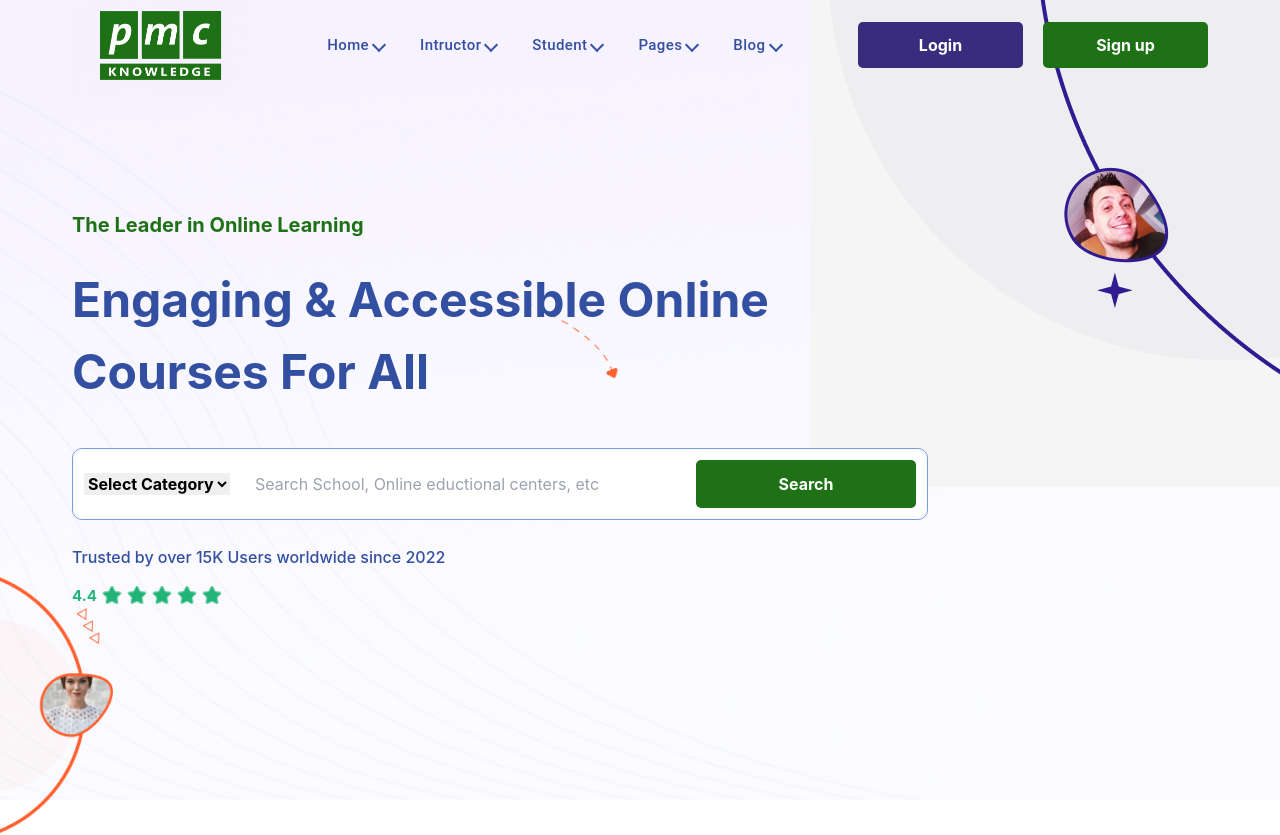
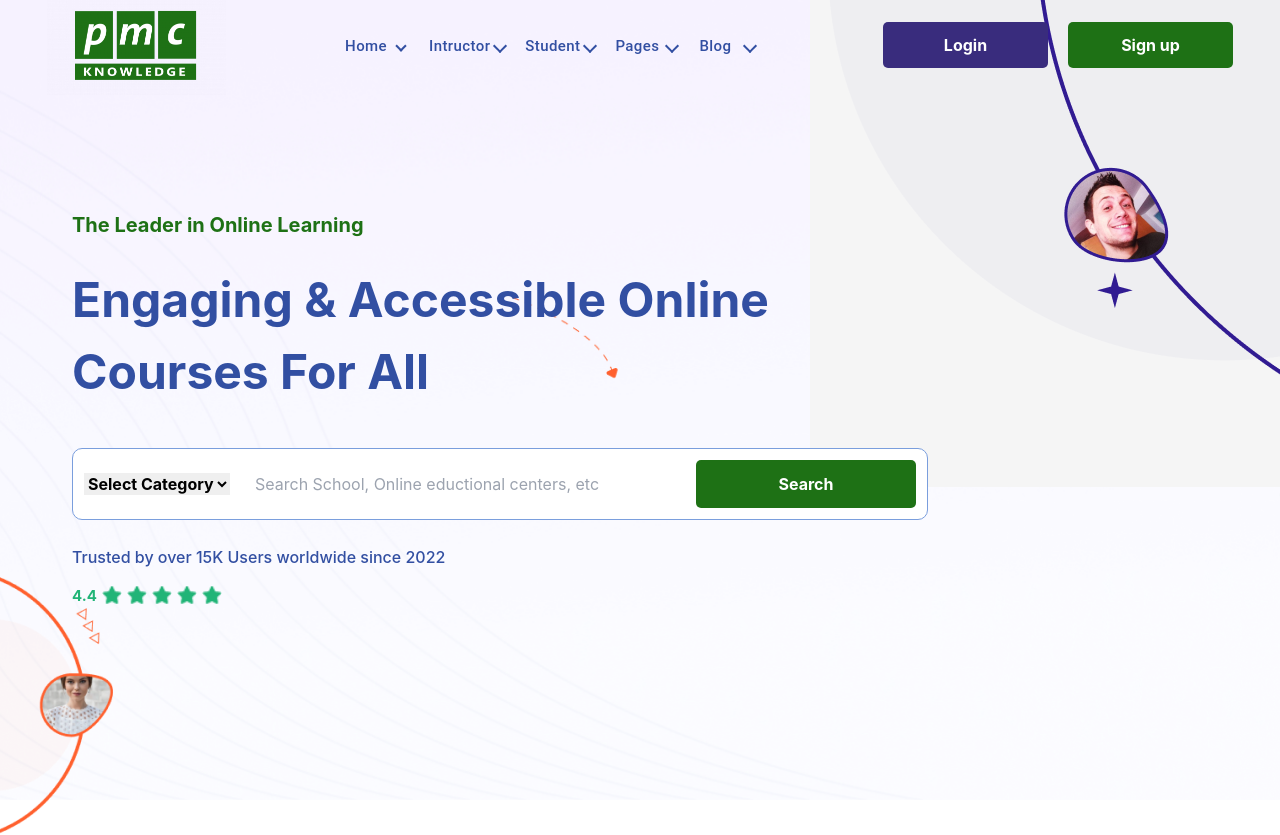
Before and after one commit to TuyenPhamm/PMC_Courses, a React (Create React App) app: page / in a window 1280 px wide. Shown: the top 835 px of the page. Built offline with nearby package versions, Linux system fonts and the light colour scheme.

Commit message:
pushcode

```diff
--- a/src/dreampage/dreampage.tsx
+++ b/src/dreampage/dreampage.tsx
@@ -73,7 +73,7 @@ const DreamPage = () => {
                     {['Home ', 'Instructor', 'Student', 'Page', 'Blog', 'Login / Signup'].map((text, index) => (
                         <ListItem className='text-[#fff] bg-[#F66962] ' key={text} disablePadding>
                             <ListItemButton>
-                                <ListItemText primary={text} />
+                                <ListItemText className='text-[15px] font-medium leading-[70px]' primary={text} />
                                 <ListItemIcon>
                                     <img src={down} alt="" />
                                 </ListItemIcon>
@@ -145,7 +145,7 @@ const DreamPage = () => {
                 </div>
                 <div className='z-10 absolute  max-600:px-[12px]' >
                     <div className=''>
-                        <div className=' max-600:px-[0]  h-[70px] pt-[20px] mx-[300px] max-1618:mx-[72px] max-769:mx-[12px] max-426:mx-0 flex items-center justify-between '>
+                        <div className=' max-600:px-[0]  h-[70px] pt-[20px] mx-[300px] max-1618:mx-[47px]  max-769:mx-[12px] max-426:mx-0 flex items-center justify-between '>
                             <div className='flex  max-600:w-[100%]'>
                                 <button>
                                     <div className=' absolute 900:hidden text-white py-0'>
@@ -164,12 +164,12 @@ const DreamPage = () => {
                                     </div>
                                     <img className=' pr-[30px] 900:hidden ' src={link} alt="menu" />
                                 </button>
-                                <img className='mx-auto relative h-[100px] max-600:h-[80px]' src={logo} alt="logo" />
+                                <img className='mx-auto  relative h-[100px] max-600:h-[80px]' src={logo} alt="logo" />
                             </div>
-                            <div className=' text-textColor text-[15px] flex flex-wrap gap-[20px] max-1040:text-[13px] max-900:hidden'>
+                            <div className=' text-textColor text-[15px] flex justify-between gap-[20px] max-1040:text-[13px] max-900:hidden'>
                                 <div className=' '>
                                     <ThemeProvider theme={theme}>
-                                        <Button
+                                        <Button className='p-0 my-auto'
                                             id="menubutton1"
                                             aria-owns={open ? "simple-menu1" : undefined}
                                             aria-haspopup="true"
@@ -178,7 +178,7 @@ const DreamPage = () => {
                                             style={{ zIndex: 1301 }}
                                         >
                                             <span className='text-textColor normal-case text-[15px] font-medium leading-[120%] pr-[5px]'>Home</span>
-                                            <div className="my-auto mx-auto border-textColor h-[10px] w-[10px] border-b-2 border-r-2 transform rotate-45 "></div>
+                                            <div className="my-auto mx-auto border-textColor h-[8px] w-[8px] border-b-2 border-r-2 transform rotate-45 "></div>
                                         </Button>
                                         <Menu className='p-[20px]'
                                             id="simple-menu1"
@@ -201,7 +201,7 @@ const DreamPage = () => {
                                 </div>
                                 <div className=' '>
                                     <ThemeProvider theme={theme}>
-                                        <Button
+                                        <Button className='p-0 my-auto'
                                             id="menubutton2"
                                             aria-owns={open ? "simple-menu2" : undefined}
                                             aria-haspopup="true"
@@ -233,7 +233,7 @@ const DreamPage = () => {
                                 </div>
                                 <div className=' '>
                                     <ThemeProvider theme={theme}>
-                                        <Button
+                                        <Button className='p-0 my-auto'
                                             id="menubutton3"
                                             aria-owns={open ? "simple-menu3" : undefined}
                                             aria-haspopup="true"
@@ -265,7 +265,7 @@ const DreamPage = () => {
                                 </div>
                                 <div className=' '>
                                     <ThemeProvider theme={theme}>
-                                        <Button
+                                        <Button className='p-0 my-auto'
                                             id="menubutton4"
                                             aria-owns={open ? "simple-menu4" : undefined}
                                             aria-haspopup="true"
@@ -297,7 +297,7 @@ const DreamPage = () => {
                                 </div>
                                 <div className=' '>
                                     <ThemeProvider theme={theme}>
-                                        <Button
+                                        <Button className='p-0 my-auto'
                                             id="menubutton5"
                                             aria-owns={open ? "simple-menu5" : undefined}
                                             aria-haspopup="true"
@@ -673,7 +673,7 @@ const DreamPage = () => {
                             <div className='grid grid-cols-2 pt-[50px] max-426:pt-[20px] max-900:grid-cols-1 '>
                                 <div className='my-auto text-right pr-[90px] max-1025:pr-[60px] max-900:pr-0 max-900:text-center'>
                                     <h1 className='text-[#5C5C5C] text-[36px] font-bold leading-[120%] max-1025:text-[24px] max-600:text-[20px] pb-[25px]'>Award Winning Course Management</h1>
-                                    <p className='text-[16px] max-1025:text-[14px] max-600:px-0 max-769:p-[12px] max-426:p-0 max-600:text-[14px]'>Lorem ipsum dolor sit amet, consectetur adipiscing elit. Quam dolor
+                                    <p className='text-[16px] max-1025:text-[14px] max-600:px-0 max-769:p-[12px] max-426:p-0 max-600:text-[14px]  max-426:pb-[25px]'>Lorem ipsum dolor sit amet, consectetur adipiscing elit. Quam dolor
                                         fermentum massa viverra congue proin. A volutpat eget ultrices
                                         velit nunc orci. Commodo quis integer a felis ac vel mauris a morbi.
                                         Scelerisque nunc accumsan elementum aenean nisl lacinia. Congue
@@ -694,7 +694,7 @@ const DreamPage = () => {
                                 <div className='my-auto text-left px-[55px] max-769:px-0 max-900:order-1 max-900:text-center max-426:p-0 '>
                                     <h1 className='text-[#5C5C5C] text-[36px] font-bold leading-[120%] max-1025:text-[24px] max-600:text-[20px] pb-[25px]'>Award Winning Course
                                         Management</h1>
-                                    <p className='text-[16px] max-1025:text-[14px] max-600:text-[14px] max-769:p-[12px] max-426:p-0'>Lorem ipsum dolor sit amet, consectetur adipiscing elit. Quam
+                                    <p className='text-[16px] max-1025:text-[14px] max-600:text-[14px] max-769:p-[12px] max-426:p-0 max-426:pb-[25px]'>Lorem ipsum dolor sit amet, consectetur adipiscing elit. Quam
                                         dolor fermentum massa viverra congue proin. A volutpat eget
                                         ultrices velit nunc orci. Commodo quis integer a felis ac vel
                                         mauris a morbi. Scelerisque nunc accumsan elementum aenean
@@ -707,7 +707,7 @@ const DreamPage = () => {
                                 <div className='my-auto text-right pr-[90px] max-1025:pr-[60px] max-900:pr-0 '>
                                     <h1 className='text-[#5C5C5C] text-[36px] max-1025:text-[24px] max-900:text-center font-bold leading-[120%] max-600:text-[20px] pb-[25px]'>Certification for solid
                                         development of your Carrer</h1>
-                                    <p className='text-[16px] max-1025:text-[14px] text-center max-600:text-[14px] max-769:p-[12px] max-426:p-0'>Lorem ipsum dolor sit amet, consectetur adipiscing elit. Quam dolor
+                                    <p className='text-[16px] max-1025:text-[14px] text-center max-600:text-[14px] max-769:p-[12px] max-426:p-0 max-426:pb-[25px]'>Lorem ipsum dolor sit amet, consectetur adipiscing elit. Quam dolor
                                         fermentum massa viverra congue proin. A volutpat eget ultrices
                                         velit nunc orci. Commodo quis integer a felis ac vel mauris a morbi.
                                         Scelerisque nunc accumsan elementum aenean nisl lacinia. Congue
@@ -767,7 +767,7 @@ const DreamPage = () => {
                                     </div>
                                     <h1 className='text-[#324FA2] text-[20px] font-bold leading-[120%] mt-[15px] mb-[10px] max-1025:h-[96px] max-769:h-auto max-426:text-[18px]'>Wordpress for Beginners - Master Wordpress Quickly</h1>
                                     <div className=' max-460:hidden w-[100%] flex text-[14px] text-[#22100D] font-medium leading-[150%]'>
-                                        <img className='pr-[8px] w-[30px] h-[30px]' src={time2} alt="" />
+                                        <img className='pr-[8px] w-[30px] h-[25px]' src={time2} alt="" />
                                         <p className='my-auto '>6hr 30min</p>
                                     </div>
                                     <div className='flex justify-between pt-[36px] max-1025:pt-[10px]'>
@@ -789,7 +789,7 @@ const DreamPage = () => {
                                     </div>
                                     <h1 className='text-[#324FA2] text-[20px] font-bold leading-[120%] mt-[15px] mb-[10px] max-1025:h-[96px] max-769:h-auto max-426:text-[18px]'>C# Developers Double Your Coding Speed with Visual Studio</h1>
                                     <div className=' max-460:hidden w-[100%] flex text-[14px] text-[#22100D] font-medium leading-[150%]'>
-                                        <img className='pr-[8px] w-[30px] h-[30px]' src={time2} alt="" />
+                                        <img className='pr-[8px] w-[30px] h-[25px]' src={time2} alt="" />
                                         <span className='my-auto'>6hr 30min</span>
                                     </div>
                                     <div className='flex justify-between pt-[36px] max-1025:pt-[10px]'>
@@ -811,7 +811,7 @@ const DreamPage = () => {
                                     </div>
                                     <h1 className='text-[#324FA2] text-[20px] font-bold leading-[120%] mt-[15px] mb-[10px] max-1025:h-[96px] max-769:h-auto max-426:text-[18px]'>Learn Angular Fundamentals From beginning to advance lavel</h1>
                                     <div className='max-460:hidden w-[100%] flex text-[14px] text-[#22100D] font-medium leading-[150%]'>
-                                        <img className='pr-[8px] w-[30px] h-[30px]' src={time2} alt="" />
+                                        <img className='pr-[8px] w-[30px] h-[25px]' src={time2} alt="" />
                                         <span className='my-auto'>6hr 30min</span>
                                     </div>
                                     <div className='flex justify-between pt-[36px] max-1025:pt-[10px]'>
@@ -833,7 +833,7 @@ const DreamPage = () => {
                                     </div>
                                     <h1 className='text-[#324FA2] text-[20px] font-bold leading-[120%] mt-[15px] mb-[10px] max-1025:h-[96px] max-769:h-auto max-426:text-[18px]'>Build Responsive Real World Websites with HTML5 and CSS3</h1>
                                     <div className='max-460:hidden w-[100%] flex text-[14px] text-[#22100D] font-medium leading-[150%]'>
-                                        <img className='pr-[8px] w-[30px] h-[30px]' src={time2} alt="" />
+                                        <img className='pr-[8px] w-[30px] h-[25px]' src={time2} alt="" />
                                         <span className='my-auto'>6hr 30min</span>
                                     </div>
                                     <div className='flex justify-between pt-[36px] max-1025:pt-[10px]'>
@@ -848,9 +848,9 @@ const DreamPage = () => {
                             <img className='pl-[9px]' src={right} alt="" />
                         </button>
                     </div>
-                    <div className='px-[300px] py-[60px] max-426:pt-[20px] max-600:pb-[60px]  max-1618:px-[72px] max-1025:px-[60px] max-769:px-[12px] max-600:px-[0] grid grid-cols-2 max-1040:grid-cols-1 gap-[24px]'>
-                        <img className='h-[100%] max-1040:mx-auto rounded-[10px]' src={feature} alt="" />
-                        <div className='p-[20px] max-600:p-0 max-w-[783px]'>
+                    <div className=' p-[12px] py-[60px] max-426:pt-[20px] max-600:pb-[60px]   max-600:px-[0] grid grid-cols-2 max-1040:grid-cols-1 gap-[24px]'>
+                        <img className='h-[777px] max-600:h-[500px]  w-full object-left object-cover max-1040:mx-auto rounded-[10px]' src={feature} alt="" />
+                        <div className='p-[30px] max-600:p-0 '>
                             <h1 className='text-[#5C5C5C] text-[32px] font-bold leading-[120%] max-600:text-[20px]'>Want to share your knowledge?</h1>
                             <h1 className='text-[#5C5C5C] text-[32px] font-bold leading-[120%] max-600:text-[20px]'>Join us a Mentor</h1>
                             <p className='pt-[25px] text-[#292929] text-[16px] font-normal leading-[150%] max-769:text-[14px]'>High-definition video is video of higher resolution and quality than standard-definition. While there is no standardized meaning for high-definition, generally any video.</p>
```
